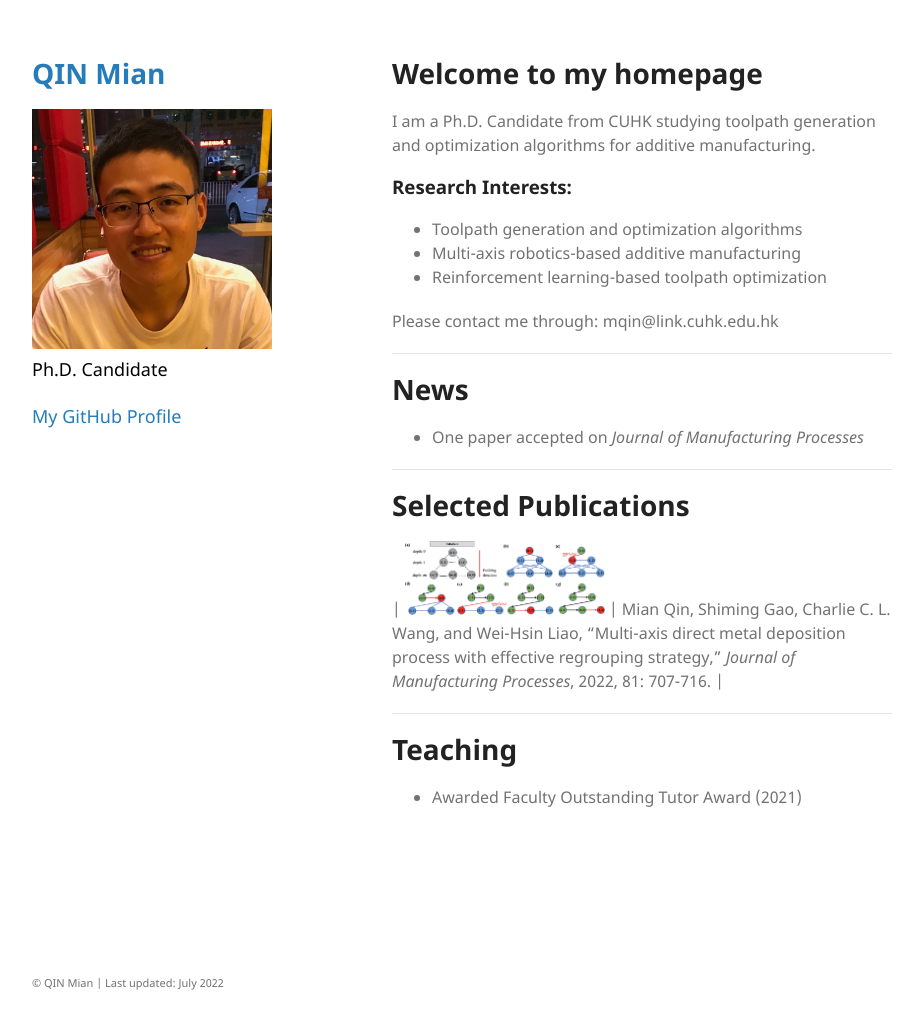
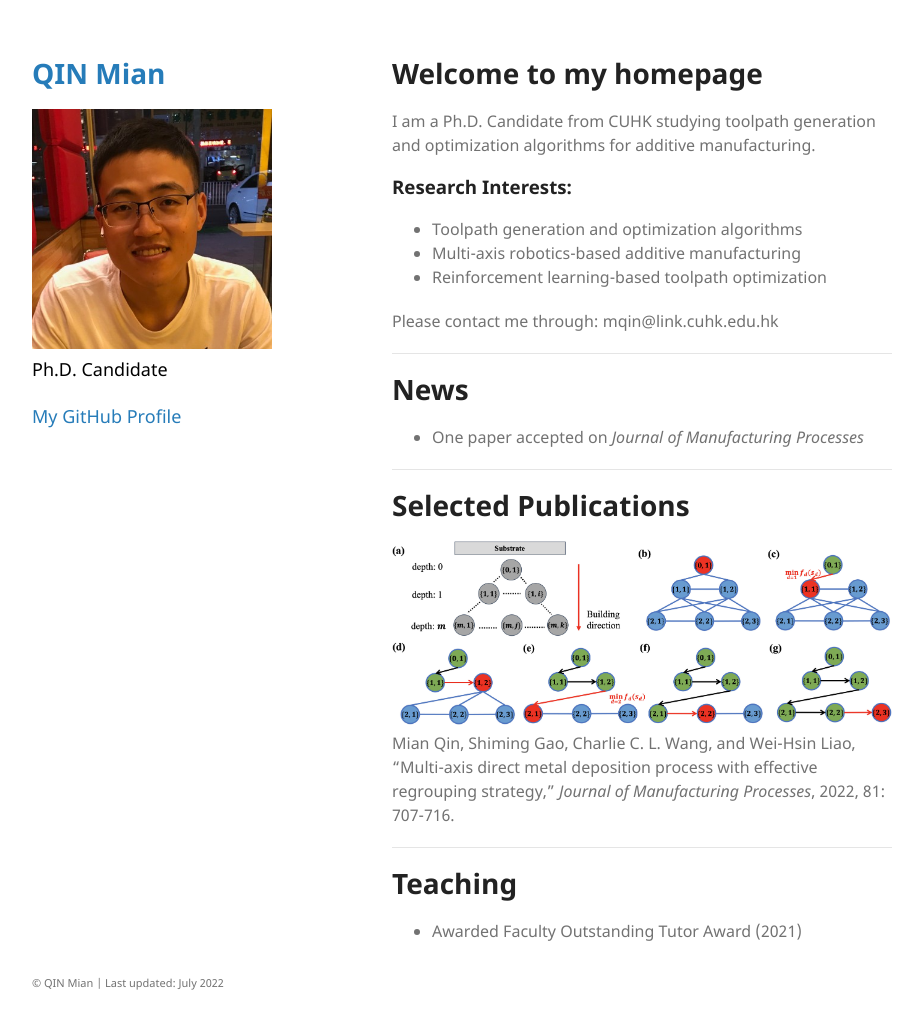
Before and after one commit to mqincuhk/mqincuhk.github.io, a Jekyll site: the page built from index.md, in a window 1280 px wide and 1013 px high. Shown: the whole window, without its empty margins (178-1101 px from the left). Built offline with Jekyll 4.4.1, drawn with Linux system fonts in a browser that asks for light colours; a script that is not in the unit is left out; our own code applies the rules of GitHub Pages for plain Markdown files.

Commit message:
Update index.md

```diff
--- a/index.md
+++ b/index.md
@@ -20,7 +20,8 @@ Please contact me through: mqin@link.cuhk.edu.hk
 
 ---
 # **Selected Publications**
-| <img src="assets/img/multi-axis.jpg" alt="drawing" width="200"/>      |  Mian Qin, Shiming Gao, Charlie C. L. Wang, and Wei-Hsin Liao, "Multi-axis direct metal deposition process with effective regrouping strategy," *Journal of Manufacturing Processes*, 2022, 81: 707-716. |
+ <img src="assets/img/multi-axis.jpg" alt="drawing" width="1000"/>
+ Mian Qin, Shiming Gao, Charlie C. L. Wang, and Wei-Hsin Liao, "Multi-axis direct metal deposition process with effective regrouping strategy," *Journal of Manufacturing Processes*, 2022, 81: 707-716.
 
 
 
```
